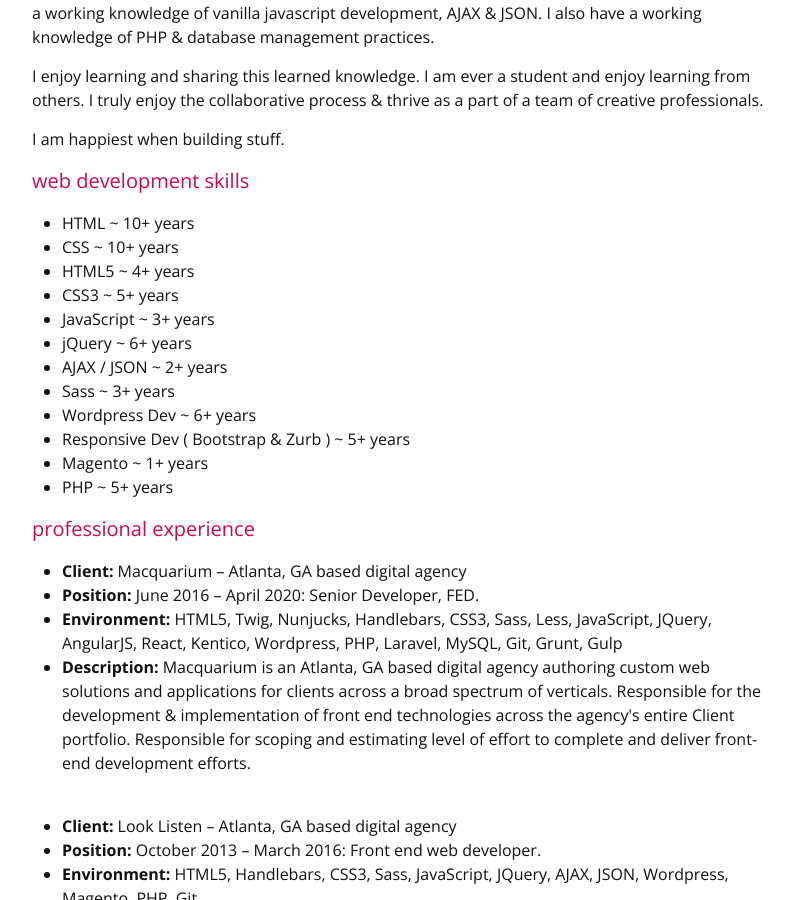
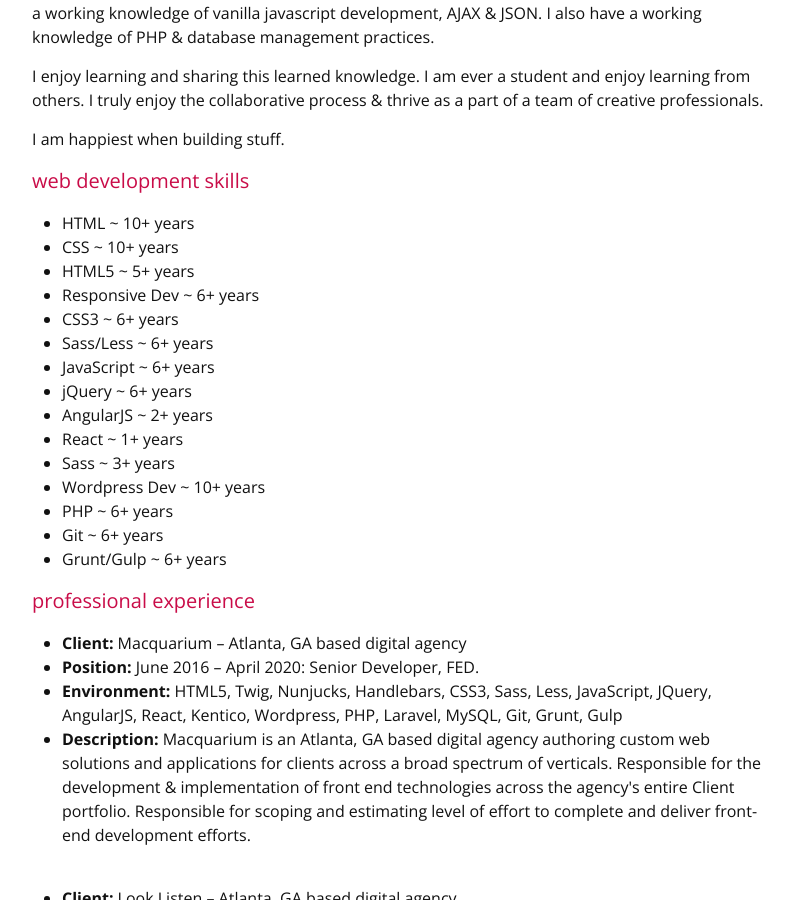
Before and after one commit to jacobnlangley/jacobnlangley.github.io, a Jekyll site: the page built from resume.md, in a window 1280 px wide and 900 px high, scrolled down 334 px. Shown: the whole window, without its empty margins (238-1032 px from the left). Built offline with Jekyll 4.4.1, drawn with Linux system fonts in a browser that asks for light colours.

Commit message:
Update resume.md

```diff
--- a/resume.md
+++ b/resume.md
@@ -20,16 +20,19 @@
 
   + HTML ~ 10+ years
   + CSS ~ 10+ years
-  + HTML5 ~ 4+ years
-  + CSS3 ~ 5+ years
-  + JavaScript ~ 3+ years
+  + HTML5 ~ 5+ years
+  + Responsive Dev ~ 6+ years
+  + CSS3 ~ 6+ years
+  + Sass/Less ~ 6+ years
+  + JavaScript ~ 6+ years
   + jQuery ~ 6+ years
-  + AJAX / JSON ~ 2+ years
+  + AngularJS ~ 2+ years
+  + React ~ 1+ years
   + Sass ~ 3+ years
-  + Wordpress Dev ~ 6+ years
-  + Responsive Dev ( Bootstrap & Zurb ) ~ 5+ years
-  + Magento ~ 1+ years
-  + PHP ~ 5+ years
+  + Wordpress Dev ~ 10+ years
+  + PHP ~ 6+ years
+  + Git ~ 6+ years
+  + Grunt/Gulp ~ 6+ years
 
 #### professional experience ####
 
```
